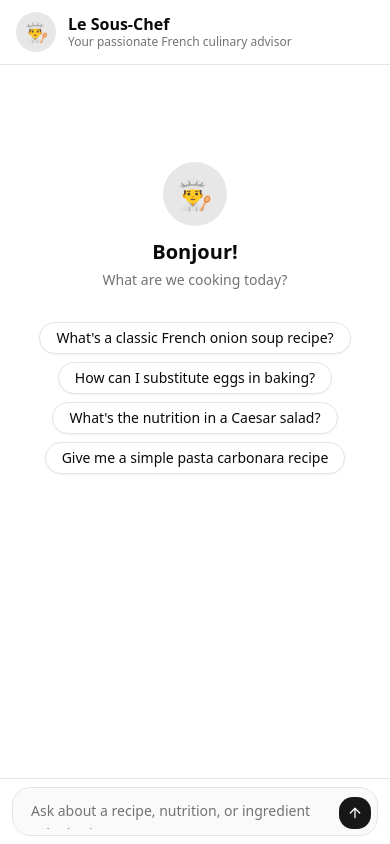
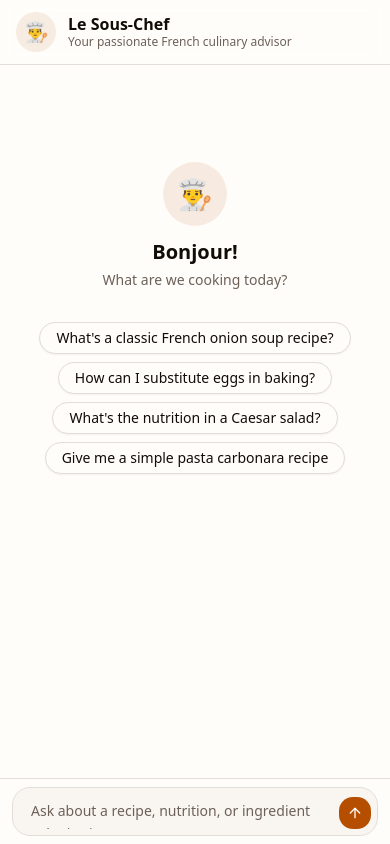
Before and after one commit to druksx/ai-character, a Next.js app: page / in a window 390 px wide. Built offline with nearby package versions, Linux system fonts and the light colour scheme.

Commit message:
style: warm amber theme, mobile viewport, Streamdown source

```diff
--- a/src/app/globals.css
+++ b/src/app/globals.css
@@ -1,6 +1,8 @@
 @import "tailwindcss";
 @import "tw-animate-css";
 @import "shadcn/tailwind.css";
+
+@source "../node_modules/streamdown/dist/*.js";
 
 @custom-variant dark (&:is(.dark *));
 
@@ -49,71 +51,71 @@
 
 :root {
   --radius: 0.625rem;
-  --background: oklch(1 0 0);
-  --foreground: oklch(0.145 0 0);
-  --card: oklch(1 0 0);
-  --card-foreground: oklch(0.145 0 0);
-  --popover: oklch(1 0 0);
-  --popover-foreground: oklch(0.145 0 0);
-  --primary: oklch(0.205 0 0);
-  --primary-foreground: oklch(0.985 0 0);
-  --secondary: oklch(0.97 0 0);
-  --secondary-foreground: oklch(0.205 0 0);
-  --muted: oklch(0.97 0 0);
-  --muted-foreground: oklch(0.556 0 0);
-  --accent: oklch(0.97 0 0);
-  --accent-foreground: oklch(0.205 0 0);
+  --background: oklch(0.995 0.005 80);
+  --foreground: oklch(0.16 0.015 55);
+  --card: oklch(0.995 0.005 80);
+  --card-foreground: oklch(0.16 0.015 55);
+  --popover: oklch(0.995 0.005 80);
+  --popover-foreground: oklch(0.16 0.015 55);
+  --primary: oklch(0.55 0.16 52);
+  --primary-foreground: oklch(0.99 0 0);
+  --secondary: oklch(0.955 0.012 75);
+  --secondary-foreground: oklch(0.22 0.015 55);
+  --muted: oklch(0.955 0.008 75);
+  --muted-foreground: oklch(0.50 0.02 55);
+  --accent: oklch(0.94 0.02 75);
+  --accent-foreground: oklch(0.22 0.015 55);
   --destructive: oklch(0.577 0.245 27.325);
-  --border: oklch(0.922 0 0);
-  --input: oklch(0.922 0 0);
-  --ring: oklch(0.708 0 0);
+  --border: oklch(0.90 0.01 75);
+  --input: oklch(0.90 0.01 75);
+  --ring: oklch(0.55 0.16 52);
   --chart-1: oklch(0.646 0.222 41.116);
   --chart-2: oklch(0.6 0.118 184.704);
   --chart-3: oklch(0.398 0.07 227.392);
   --chart-4: oklch(0.828 0.189 84.429);
   --chart-5: oklch(0.769 0.188 70.08);
-  --sidebar: oklch(0.985 0 0);
-  --sidebar-foreground: oklch(0.145 0 0);
-  --sidebar-primary: oklch(0.205 0 0);
-  --sidebar-primary-foreground: oklch(0.985 0 0);
-  --sidebar-accent: oklch(0.97 0 0);
-  --sidebar-accent-foreground: oklch(0.205 0 0);
-  --sidebar-border: oklch(0.922 0 0);
-  --sidebar-ring: oklch(0.708 0 0);
+  --sidebar: oklch(0.98 0.005 80);
+  --sidebar-foreground: oklch(0.16 0.015 55);
+  --sidebar-primary: oklch(0.55 0.16 52);
+  --sidebar-primary-foreground: oklch(0.99 0 0);
+  --sidebar-accent: oklch(0.94 0.02 75);
+  --sidebar-accent-foreground: oklch(0.22 0.015 55);
+  --sidebar-border: oklch(0.90 0.01 75);
+  --sidebar-ring: oklch(0.55 0.16 52);
 }
 
 .dark {
-  --background: oklch(0.145 0 0);
-  --foreground: oklch(0.985 0 0);
-  --card: oklch(0.205 0 0);
-  --card-foreground: oklch(0.985 0 0);
-  --popover: oklch(0.205 0 0);
-  --popover-foreground: oklch(0.985 0 0);
-  --primary: oklch(0.922 0 0);
-  --primary-foreground: oklch(0.205 0 0);
-  --secondary: oklch(0.269 0 0);
-  --secondary-foreground: oklch(0.985 0 0);
-  --muted: oklch(0.269 0 0);
-  --muted-foreground: oklch(0.708 0 0);
-  --accent: oklch(0.269 0 0);
-  --accent-foreground: oklch(0.985 0 0);
+  --background: oklch(0.16 0.015 55);
+  --foreground: oklch(0.96 0.008 75);
+  --card: oklch(0.22 0.015 55);
+  --card-foreground: oklch(0.96 0.008 75);
+  --popover: oklch(0.22 0.015 55);
+  --popover-foreground: oklch(0.96 0.008 75);
+  --primary: oklch(0.78 0.14 65);
+  --primary-foreground: oklch(0.16 0.015 55);
+  --secondary: oklch(0.24 0.015 55);
+  --secondary-foreground: oklch(0.96 0.008 75);
+  --muted: oklch(0.24 0.015 55);
+  --muted-foreground: oklch(0.66 0.025 70);
+  --accent: oklch(0.24 0.015 55);
+  --accent-foreground: oklch(0.96 0.008 75);
   --destructive: oklch(0.704 0.191 22.216);
-  --border: oklch(1 0 0 / 10%);
-  --input: oklch(1 0 0 / 15%);
-  --ring: oklch(0.556 0 0);
-  --chart-1: oklch(0.488 0.243 264.376);
+  --border: oklch(1 0.01 70 / 12%);
+  --input: oklch(1 0.01 70 / 15%);
+  --ring: oklch(0.78 0.14 65);
+  --chart-1: oklch(0.78 0.14 65);
   --chart-2: oklch(0.696 0.17 162.48);
   --chart-3: oklch(0.769 0.188 70.08);
   --chart-4: oklch(0.627 0.265 303.9);
   --chart-5: oklch(0.645 0.246 16.439);
-  --sidebar: oklch(0.205 0 0);
-  --sidebar-foreground: oklch(0.985 0 0);
-  --sidebar-primary: oklch(0.488 0.243 264.376);
-  --sidebar-primary-foreground: oklch(0.985 0 0);
-  --sidebar-accent: oklch(0.269 0 0);
-  --sidebar-accent-foreground: oklch(0.985 0 0);
-  --sidebar-border: oklch(1 0 0 / 10%);
-  --sidebar-ring: oklch(0.556 0 0);
+  --sidebar: oklch(0.20 0.015 55);
+  --sidebar-foreground: oklch(0.96 0.008 75);
+  --sidebar-primary: oklch(0.78 0.14 65);
+  --sidebar-primary-foreground: oklch(0.16 0.015 55);
+  --sidebar-accent: oklch(0.24 0.015 55);
+  --sidebar-accent-foreground: oklch(0.96 0.008 75);
+  --sidebar-border: oklch(1 0.01 70 / 12%);
+  --sidebar-ring: oklch(0.78 0.14 65);
 }
 
 @layer base {
--- a/src/app/layout.tsx
+++ b/src/app/layout.tsx
@@ -1,4 +1,4 @@
-import type { Metadata } from "next";
+import type { Metadata, Viewport } from "next";
 import { Geist, Geist_Mono } from "next/font/google";
 import "./globals.css";
 
@@ -13,8 +13,15 @@ const geistMono = Geist_Mono({
 });
 
 export const metadata: Metadata = {
-  title: "AI Character",
-  description: "Technical Test",
+  title: "Le Sous-Chef",
+  description: "Your passionate French culinary AI advisor — recipes, nutrition, and ingredient substitutions.",
+};
+
+export const viewport: Viewport = {
+  width: "device-width",
+  initialScale: 1,
+  maximumScale: 1,
+  viewportFit: "cover",
 };
 
 export default function RootLayout({
```
